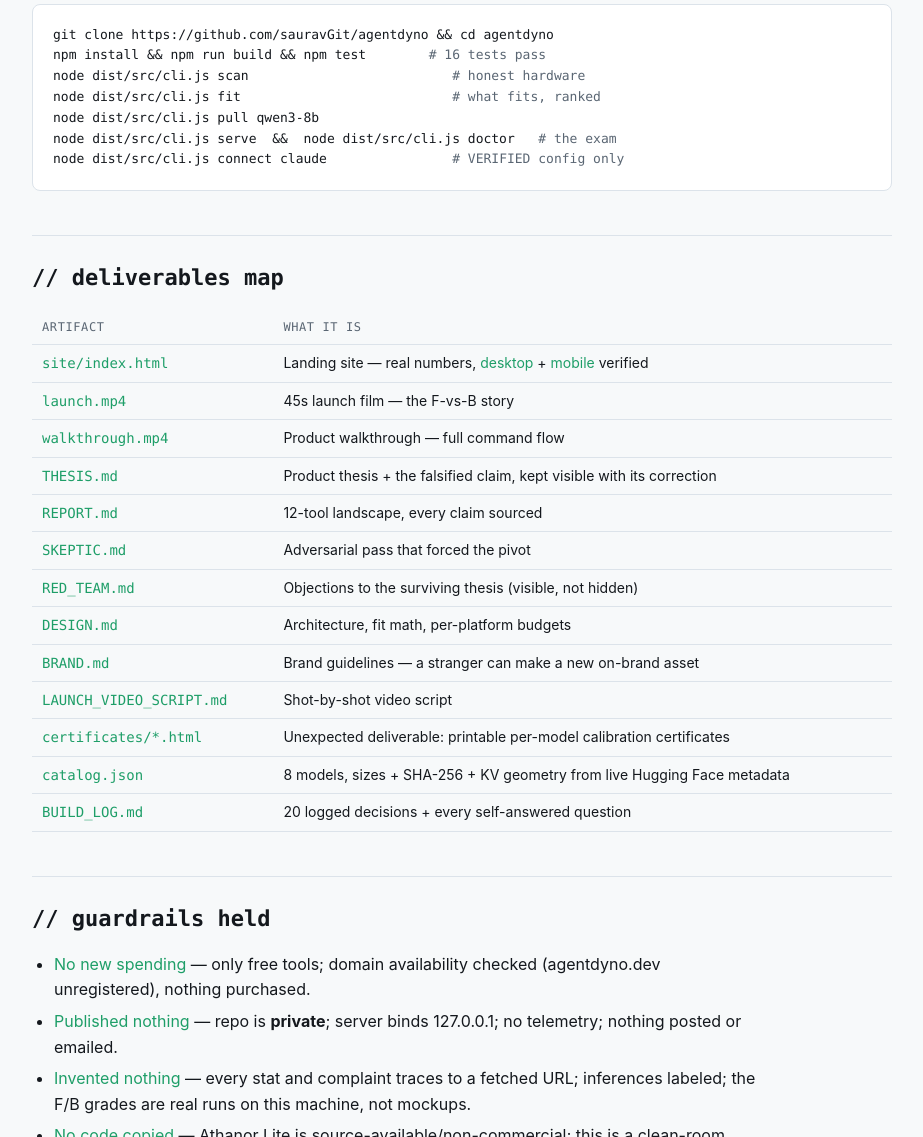
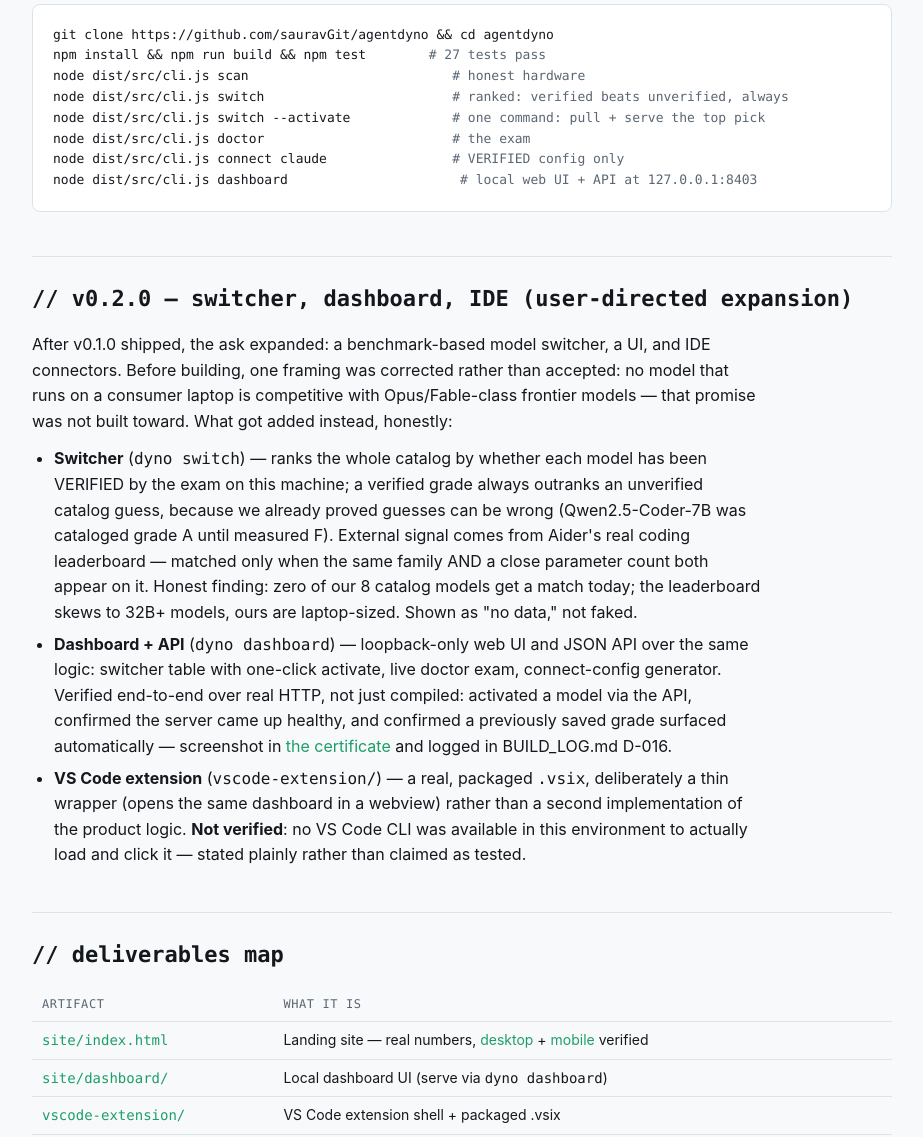
Before and after one commit to sauravGit/agentdyno, a website: page recap.html in a window 1280 px wide. Shown: the part 3149-4286 px from the top of the page, without its empty margins (178-1101 px from the left). Drawn offline with Linux system fonts and the light colour scheme.

Commit message:
v0.2.0: bump version, update recap.html for switcher/dashboard/vscode scope, verify all links
Co-Authored-By: Claude Fable 5 <noreply@anthropic.com>

```diff
--- a/package.json
+++ b/package.json
@@ -1,7 +1,7 @@
 {
   "name": "agentdyno",
-  "version": "0.1.0",
-  "description": "The dyno bench for local coding agents: scan your machine, fit the right open model, and PROVE it can drive tools before you wire up Claude Code, OpenCode, or Aider.",
+  "version": "0.2.0",
+  "description": "The dyno bench for local coding agents: scan your machine, fit the right open model, and PROVE it can drive tools before you wire up Claude Code, OpenCode, or Aider. Includes a model switcher, local dashboard/API, and a VS Code extension shell.",
   "type": "module",
   "license": "Apache-2.0",
   "engines": {
--- a/recap.html
+++ b/recap.html
@@ -89,17 +89,46 @@ probe bug we caught in our own tool before shipping, in <a href="research/RED_TE
 
 <h2>// run it yourself</h2>
 <div class="panel mono" style="font-size:13px;white-space:pre-wrap">git clone https://github.com/sauravGit/agentdyno &amp;&amp; cd agentdyno
-npm install &amp;&amp; npm run build &amp;&amp; npm test        <span style="color:var(--muted)"># 16 tests pass</span>
+npm install &amp;&amp; npm run build &amp;&amp; npm test        <span style="color:var(--muted)"># 27 tests pass</span>
 node dist/src/cli.js scan                          <span style="color:var(--muted)"># honest hardware</span>
-node dist/src/cli.js fit                           <span style="color:var(--muted)"># what fits, ranked</span>
-node dist/src/cli.js pull qwen3-8b
-node dist/src/cli.js serve  &amp;&amp;  node dist/src/cli.js doctor   <span style="color:var(--muted)"># the exam</span>
-node dist/src/cli.js connect claude                <span style="color:var(--muted)"># VERIFIED config only</span></div>
+node dist/src/cli.js switch                        <span style="color:var(--muted)"># ranked: verified beats unverified, always</span>
+node dist/src/cli.js switch --activate             <span style="color:var(--muted)"># one command: pull + serve the top pick</span>
+node dist/src/cli.js doctor                        <span style="color:var(--muted)"># the exam</span>
+node dist/src/cli.js connect claude                <span style="color:var(--muted)"># VERIFIED config only</span>
+node dist/src/cli.js dashboard                      <span style="color:var(--muted)"># local web UI + API at 127.0.0.1:8403</span></div>
+
+<h2>// v0.2.0 — switcher, dashboard, IDE (user-directed expansion)</h2>
+<p>After v0.1.0 shipped, the ask expanded: a benchmark-based model switcher, a UI, and IDE
+connectors. Before building, one framing was corrected rather than accepted: no model that runs on
+a consumer laptop is competitive with Opus/Fable-class frontier models — that promise was not built
+toward. What got added instead, honestly:</p>
+<ul>
+<li><strong>Switcher</strong> (<span class="mono">dyno switch</span>) — ranks the whole catalog by
+whether each model has been VERIFIED by the exam on this machine; a verified grade always outranks
+an unverified catalog guess, because we already proved guesses can be wrong (Qwen2.5-Coder-7B was
+cataloged grade A until measured F). External signal comes from Aider's real coding leaderboard —
+matched only when the same family AND a close parameter count both appear on it. Honest finding:
+zero of our 8 catalog models get a match today; the leaderboard skews to 32B+ models, ours are
+laptop-sized. Shown as "no data," not faked.</li>
+<li><strong>Dashboard + API</strong> (<span class="mono">dyno dashboard</span>) — loopback-only
+web UI and JSON API over the same logic: switcher table with one-click activate, live doctor exam,
+connect-config generator. Verified end-to-end over real HTTP, not just compiled: activated a model
+via the API, confirmed the server came up healthy, and confirmed a previously saved grade surfaced
+automatically — screenshot in <a href="site/certificates/qwen3-8b.html">the certificate</a> and
+logged in BUILD_LOG.md D-016.</li>
+<li><strong>VS Code extension</strong> (<span class="mono">vscode-extension/</span>) — a real,
+packaged <span class="mono">.vsix</span>, deliberately a thin wrapper (opens the same dashboard in
+a webview) rather than a second implementation of the product logic.
+<strong>Not verified</strong>: no VS Code CLI was available in this environment to actually load
+and click it — stated plainly rather than claimed as tested.</li>
+</ul>
 
 <h2>// deliverables map</h2>
 <table class="map">
 <tr><th>artifact</th><th>what it is</th></tr>
 <tr><td><a href="site/index.html">site/index.html</a></td><td>Landing site — real numbers, <a href="site/screenshots/desktop.png">desktop</a> + <a href="site/screenshots/mobile.png">mobile</a> verified</td></tr>
+<tr><td><a href="site/dashboard/index.html">site/dashboard/</a></td><td>Local dashboard UI (serve via <span class="mono">dyno dashboard</span>)</td></tr>
+<tr><td><a href="vscode-extension/">vscode-extension/</a></td><td>VS Code extension shell + packaged .vsix</td></tr>
 <tr><td><a href="site/video/launch.mp4">launch.mp4</a></td><td>45s launch film — the F-vs-B story</td></tr>
 <tr><td><a href="site/video/walkthrough.mp4">walkthrough.mp4</a></td><td>Product walkthrough — full command flow</td></tr>
 <tr><td><a href="THESIS.md">THESIS.md</a></td><td>Product thesis + the falsified claim, kept visible with its correction</td></tr>
@@ -109,9 +138,9 @@ node dist/src/cli.js connect claude                <span style="color:var(--mute
 <tr><td><a href="docs/DESIGN.md">DESIGN.md</a></td><td>Architecture, fit math, per-platform budgets</td></tr>
 <tr><td><a href="brand/BRAND.md">BRAND.md</a></td><td>Brand guidelines — a stranger can make a new on-brand asset</td></tr>
 <tr><td><a href="brand/LAUNCH_VIDEO_SCRIPT.md">LAUNCH_VIDEO_SCRIPT.md</a></td><td>Shot-by-shot video script</td></tr>
-<tr><td><a href="site/certificates/qwen3-8b.html">certificates/*.html</a></td><td>Unexpected deliverable: printable per-model calibration certificates</td></tr>
+<tr><td><a href="site/certificates/qwen3-8b.html">certificates/*.html</a></td><td>Printable per-model calibration certificates</td></tr>
 <tr><td><a href="src/catalog.json">catalog.json</a></td><td>8 models, sizes + SHA-256 + KV geometry from live Hugging Face metadata</td></tr>
-<tr><td><a href="BUILD_LOG.md">BUILD_LOG.md</a></td><td>20 logged decisions + every self-answered question</td></tr>
+<tr><td><a href="BUILD_LOG.md">BUILD_LOG.md</a></td><td>17 decisions logged, every self-answered question, every caught bug</td></tr>
 </table>
 
 <h2>// guardrails held</h2>
```
